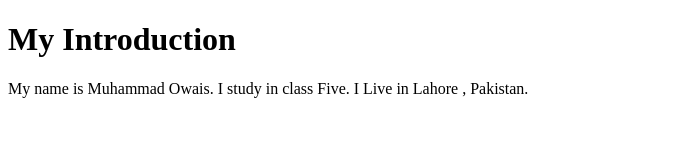
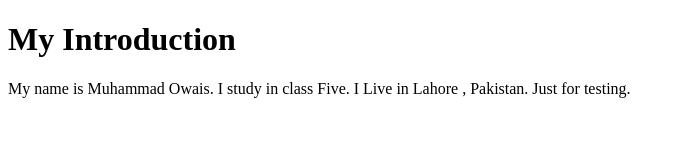
Before and after one commit to gcs-abdulwahab/owaisweb, a plain HTML site: page index.html in a window 1280 px wide. Shown: the whole page, without its empty margins (0-685 px from the left). Drawn offline with Linux system fonts and the light colour scheme.

Commit message:
Update index.html

```diff
--- a/index.html
+++ b/index.html
@@ -7,6 +7,7 @@
 		<h1>My Introduction</h1>
 		<p>My name is Muhammad Owais. I study in class Five.
 			I Live in Lahore , Pakistan.
+			Just for testing.
 		</p>
 	</body>
 </html>
```
